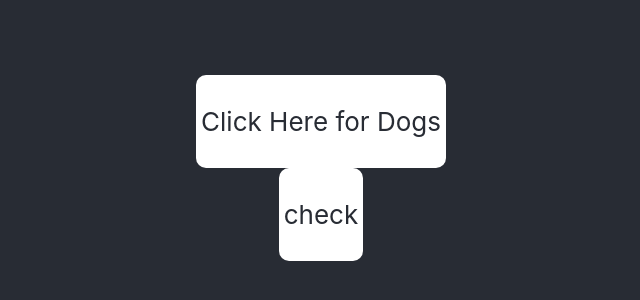
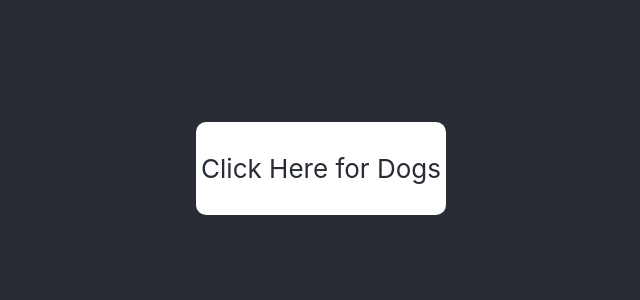
Before and after one commit to Lo-GR/random-dog-api-practice, a React (Create React App) app: page / in a window 1280 px wide. Shown: the part 232-532 px from the top of the page, without its empty margins (319-959 px from the left). Built offline with nearby package versions, Linux system fonts and the light colour scheme.

Commit message:
remove check button

```diff
--- a/src/components/App.js
+++ b/src/components/App.js
@@ -19,17 +19,11 @@ function App() {
         console.log(err)
       })
   }
-  const check = () =>{
-    console.log(dogs);
-  }
   return (
     <div className="App">
       <header className="App-header">
         <div className="clickHere" onClick={handleGetFox}>
           <p>Click Here for Dogs</p>
-        </div>
-        <div className="clickHere" onClick={check}>
-          <p>check</p>
         </div>
         {dogs.map(dog => {
           if(checkFileType(dog)){
```
